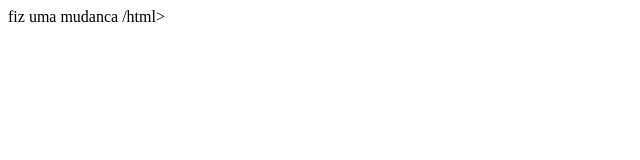
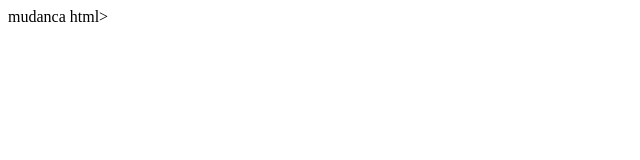
Before and after one commit to edouardmitteldorf/gitjun21edouardmitteldorf, a plain HTML site: page index.html in a window 1280 px wide. Shown: the full height of the page, 0-640 px from the left. Drawn offline with Linux system fonts and the light colour scheme.

Commit message:
apagando

```diff
--- a/index.html
+++ b/index.html
@@ -1,3 +1,3 @@
 <html>
-fiz uma mudanca
-/html>
+mudanca
+html>
```
Also changed, not shown: second.html (added, +1 -0 lines).
